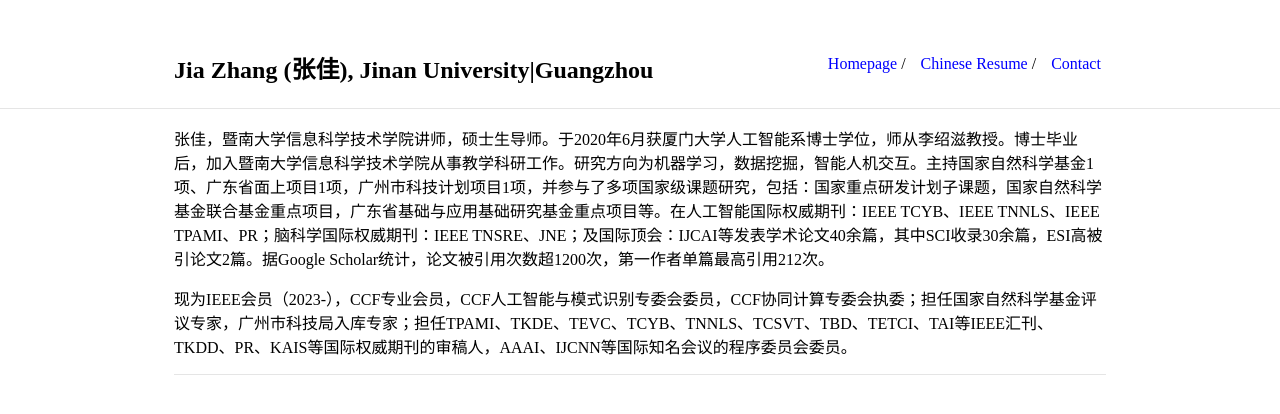
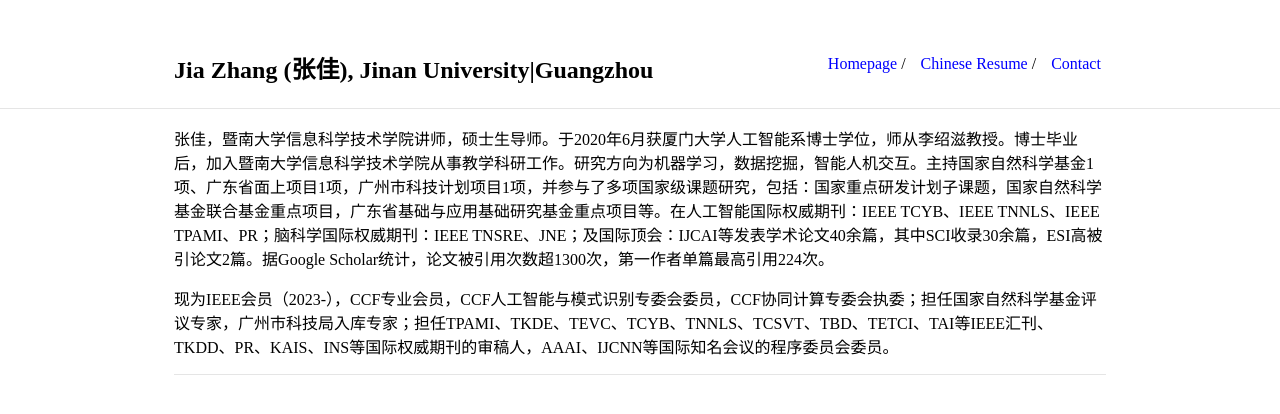
Before and after one commit to jiazhang-ml/jiazhang-ml.github.io, a Jekyll site: the page built from ch-resume.md, in a window 1280 px wide, cut to the strip 0-876 px from the top of the page. Shown: the top 414 px of the strip. Built offline with Jekyll 4.4.1, drawn with Linux system fonts in a browser that asks for light colours.

Commit message:
Update ch-resume.md

```diff
--- a/ch-resume.md
+++ b/ch-resume.md
@@ -3,6 +3,6 @@
 layout: default
 ---
 
-张佳，暨南大学信息科学技术学院讲师，硕士生导师。于2020年6月获厦门大学人工智能系博士学位，师从李绍滋教授。博士毕业后，加入暨南大学信息科学技术学院从事教学科研工作。研究方向为机器学习，数据挖掘，智能人机交互。主持国家自然科学基金1项、广东省面上项目1项，广州市科技计划项目1项，并参与了多项国家级课题研究，包括：国家重点研发计划子课题，国家自然科学基金联合基金重点项目，广东省基础与应用基础研究基金重点项目等。在人工智能国际权威期刊：IEEE TCYB、IEEE TNNLS、IEEE TPAMI、PR；脑科学国际权威期刊：IEEE TNSRE、JNE；及国际顶会：IJCAI等发表学术论文40余篇，其中SCI收录30余篇，ESI高被引论文2篇。据Google Scholar统计，论文被引用次数超1200次，第一作者单篇最高引用212次。
+张佳，暨南大学信息科学技术学院讲师，硕士生导师。于2020年6月获厦门大学人工智能系博士学位，师从李绍滋教授。博士毕业后，加入暨南大学信息科学技术学院从事教学科研工作。研究方向为机器学习，数据挖掘，智能人机交互。主持国家自然科学基金1项、广东省面上项目1项，广州市科技计划项目1项，并参与了多项国家级课题研究，包括：国家重点研发计划子课题，国家自然科学基金联合基金重点项目，广东省基础与应用基础研究基金重点项目等。在人工智能国际权威期刊：IEEE TCYB、IEEE TNNLS、IEEE TPAMI、PR；脑科学国际权威期刊：IEEE TNSRE、JNE；及国际顶会：IJCAI等发表学术论文40余篇，其中SCI收录30余篇，ESI高被引论文2篇。据Google Scholar统计，论文被引用次数超1300次，第一作者单篇最高引用224次。
 
-现为IEEE会员（2023-），CCF专业会员，CCF人工智能与模式识别专委会委员，CCF协同计算专委会执委；担任国家自然科学基金评议专家，广州市科技局入库专家；担任TPAMI、TKDE、TEVC、TCYB、TNNLS、TCSVT、TBD、TETCI、TAI等IEEE汇刊、TKDD、PR、KAIS等国际权威期刊的审稿人，AAAI、IJCNN等国际知名会议的程序委员会委员。
+现为IEEE会员（2023-），CCF专业会员，CCF人工智能与模式识别专委会委员，CCF协同计算专委会执委；担任国家自然科学基金评议专家，广州市科技局入库专家；担任TPAMI、TKDE、TEVC、TCYB、TNNLS、TCSVT、TBD、TETCI、TAI等IEEE汇刊、TKDD、PR、KAIS、INS等国际权威期刊的审稿人，AAAI、IJCNN等国际知名会议的程序委员会委员。
```
